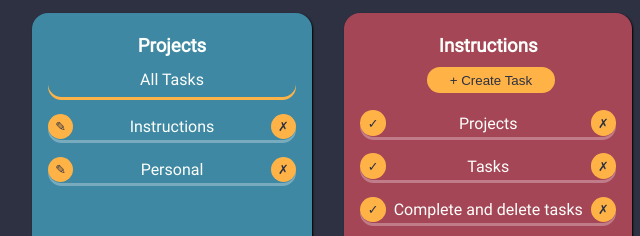
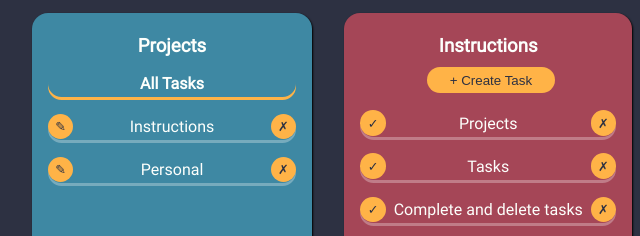
Before and after one commit to G-Cioni/todo-list, a website built with webpack: page dist/index.html in a window 1280 px wide. Shown: the part 145-381 px from the top of the page, 148-788 px from the left. Built offline with Linux system fonts and the light colour scheme.

Commit message:
Improved "AllTa sks" project css

```diff
--- a/src/styles.css
+++ b/src/styles.css
@@ -231,6 +231,13 @@ input:focus::placeholder {
 	height: 1.7em;
 	align-items: center;
 }
+
+#all-tasks-title {
+	font-weight: bold;
+	position: relative;
+	top: 0.3em;
+}
+
 .project-card {
 	display: flex;
 	justify-content: space-between;
```
Also changed, not shown: dist/bundle.js, dist/index.html.
